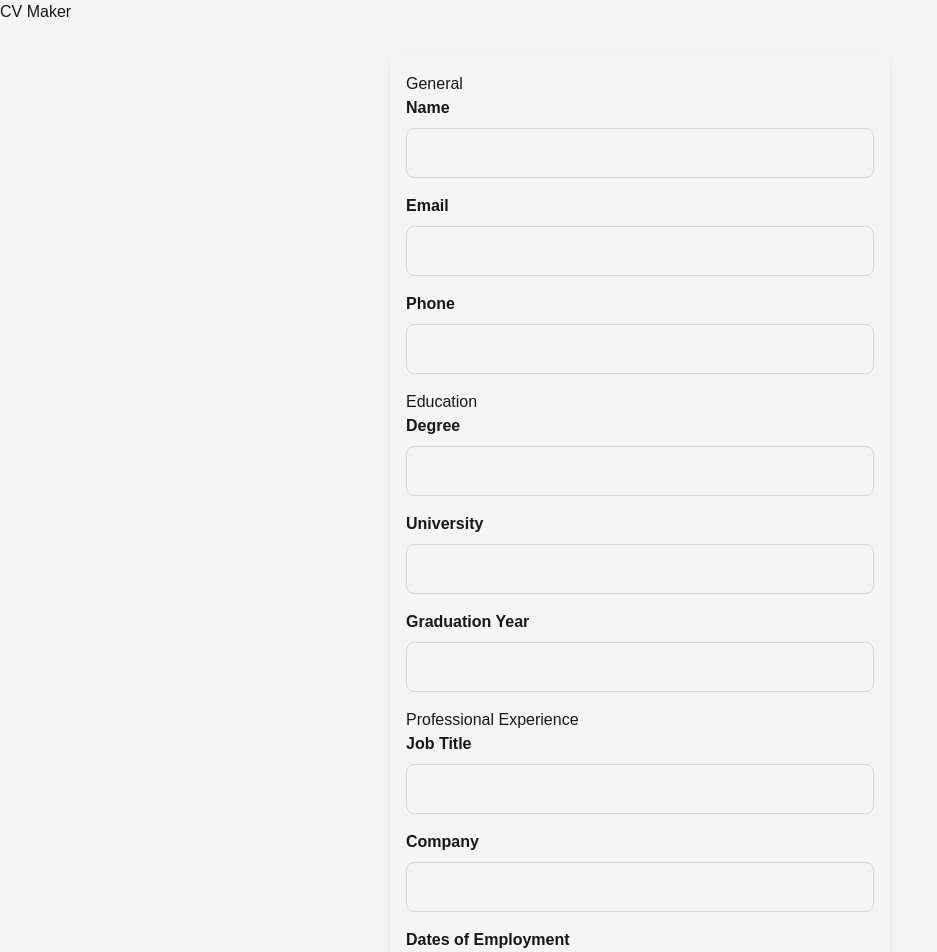
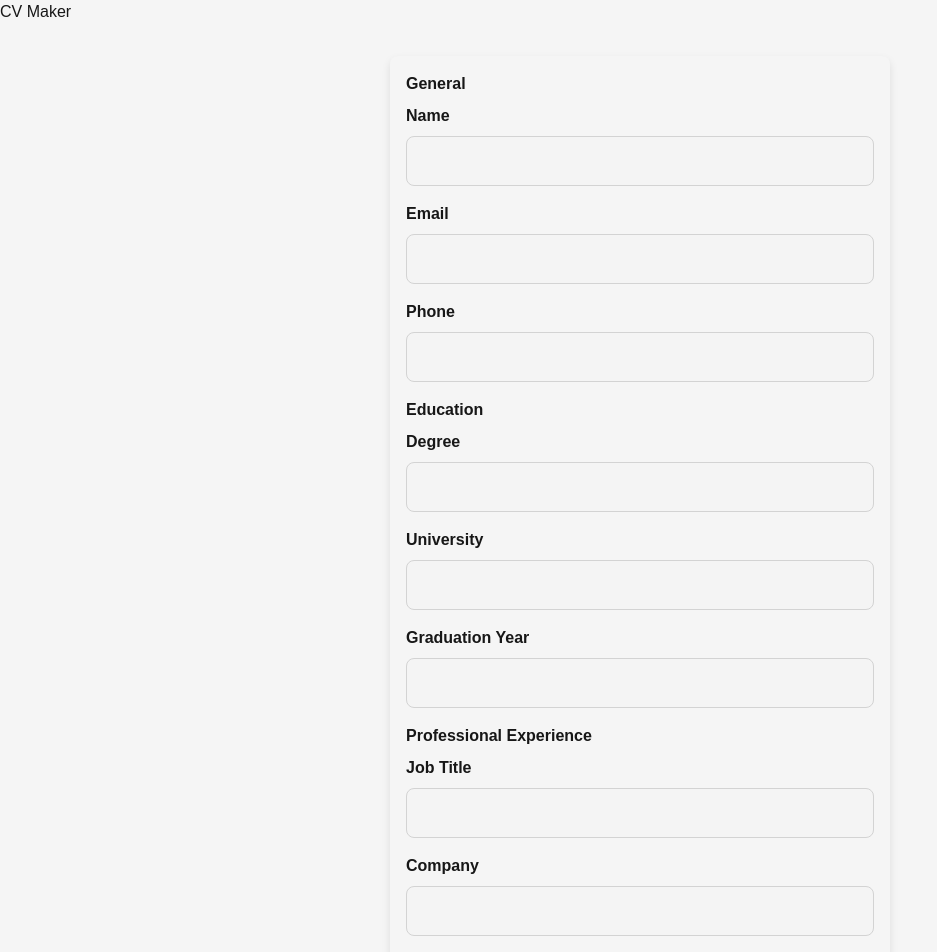
Before and after one commit to kichuu/cv-app, a Next.js app: page / in a window 1280 px wide. Shown: the top 952 px of the page, without its empty margins (0-937 px from the left). Built offline with nearby package versions, Linux system fonts and the light colour scheme.

Commit message:
made resume preview component

```diff
--- a/src/components/Form.jsx
+++ b/src/components/Form.jsx
@@ -31,8 +31,8 @@ export default function Form() {
     return (
       <div className='p-5 col-span-3'>
           <form onSubmit={handleSubmit} className='bg-white border-solid rounded-xl	 border-4 p-2 border-sky-500 flex-auto flex flex-col space-y-6'>
-              <h1 className='text-xl font-semibold mb-4'>General</h1>
-              <label htmlFor="name" className='text-sm font-medium'>Name</label>
+              <h1 className='text-xl font-semibold'>General</h1>
+              <label htmlFor="name" className=''>Name</label>
               <input
                 id='name'
                 type="text"
@@ -41,7 +41,7 @@ export default function Form() {
                 className='border p-2 rounded-md focus:outline-none focus:ring-2 focus:ring-blue-500'
               />
 
-              <label htmlFor="email" className='text-sm font-medium'>Email</label>
+              <label htmlFor="email" className=''>Email</label>
               <input
                 id='email'
                 type="email"
@@ -50,7 +50,7 @@ export default function Form() {
                 className='border p-2 rounded-md focus:outline-none focus:ring-2 focus:ring-blue-500'
               />
 
-              <label htmlFor="phone" className='text-sm font-medium'>Phone</label>
+              <label htmlFor="phone" className=''>Phone</label>
               <input
                 type="text"
                 id="phone"
@@ -61,7 +61,7 @@ export default function Form() {
 
               <h1 className='text-xl font-semibold mt-6 mb-4'>Education</h1>
 
-              <label htmlFor="degree" className='text-sm font-medium'>Degree</label>
+              <label htmlFor="degree" className=''>Degree</label>
               <input
                 id='degree'
                 type="text"
@@ -70,7 +70,7 @@ export default function Form() {
                 className='border p-2 rounded-md focus:outline-none focus:ring-2 focus:ring-blue-500'
               />
 
-              <label htmlFor="university" className='text-sm font-medium'>University</label>
+              <label htmlFor="university" className=''>University</label>
               <input
                 id='university'
                 type="text"
@@ -79,7 +79,7 @@ export default function Form() {
                 className='border p-2 rounded-md focus:outline-none focus:ring-2 focus:ring-blue-500'
               />
 
-              <label htmlFor="grad-year" className='text-sm font-medium'>Graduation Year</label>
+              <label htmlFor="grad-year" className=''>Graduation Year</label>
               <input
                 id='gradYear'
                 type="text"
@@ -91,7 +91,7 @@ export default function Form() {
 
               <h1 className='text-xl font-semibold mt-6 mb-4'>Professional Experience</h1>
 
-              <label htmlFor="job-title" className='text-sm font-medium'>Job Title</label>
+              <label htmlFor="job-title" className=''>Job Title</label>
               <input
                 id='jobTitle'
                 type="text"
@@ -100,7 +100,7 @@ export default function Form() {
                 className='border p-2 rounded-md focus:outline-none focus:ring-2 focus:ring-blue-500'
               />
 
-              <label htmlFor="company" className='text-sm font-medium'>Company</label>
+              <label htmlFor="company" className=''>Company</label>
               <input
                 id='company'
                 type="text"
@@ -109,7 +109,7 @@ export default function Form() {
                 className='border p-2 rounded-md focus:outline-none focus:ring-2 focus:ring-blue-500'
               />
 
-              <label htmlFor="dates-employment" className='text-sm font-medium'>Dates of Employment</label>
+              <label htmlFor="dates-employment" className=''>Dates of Employment</label>
               <input
                 id='employmentDates'
                 type="text"
@@ -120,7 +120,7 @@ export default function Form() {
 
               <h1 className='text-xl font-semibold mt-6 mb-4'>Skills / Other</h1>
 
-              <label htmlFor="skills" className='text-sm font-medium'>Skills (optional)</label>
+              <label htmlFor="skills" className=''>Skills (optional)</label>
               <input
                 id='skills'
                 type="text"
--- a/src/components/ResumePreview.jsx
+++ b/src/components/ResumePreview.jsx
@@ -2,8 +2,9 @@ import React from 'react'
 
 export default function ResumePreview() {
   return (
-    <div className='col-span-5 grid grid-cols-2' >
-
+    <div className=' col-span-4 grid grid-cols-8 m-5 my-10 border-blue-500 border border-4' >
+      <div className='bg-yellow-200 col-span-3'></div>
+      <div className='bg-white col-span-5'></div>
     </div>
   )
 }
--- a/src/pages/index.js
+++ b/src/pages/index.js
@@ -1,6 +1,7 @@
 import Body from "@/components/Body"
 import Form from "@/components/Form"
 import Header from "@/components/Header"
+import ResumePreview from "@/components/ResumePreview"
 
 
 
@@ -10,6 +11,7 @@ export default function Home() {
     <Header/>
     <Body>
     <Form/>
+    <ResumePreview/>
     </Body>
     </>
   )
--- a/src/styles/globals.css
+++ b/src/styles/globals.css
@@ -27,6 +27,8 @@ body {
 }
 
 form {
+  font-family: sans-serif;
+  font-weight: bold;
   max-width: 500px;
   margin: 2rem auto;
   padding: 1rem;
@@ -54,11 +56,11 @@ textarea:focus {
   background-color: white;
 }
 
-label {
+label , h1 {
   display: block;
   font-weight: bold;
   margin-bottom: 0.5rem;
-  color: var(--foreground);
+  color: #171717;
 }
 
 button {
```
